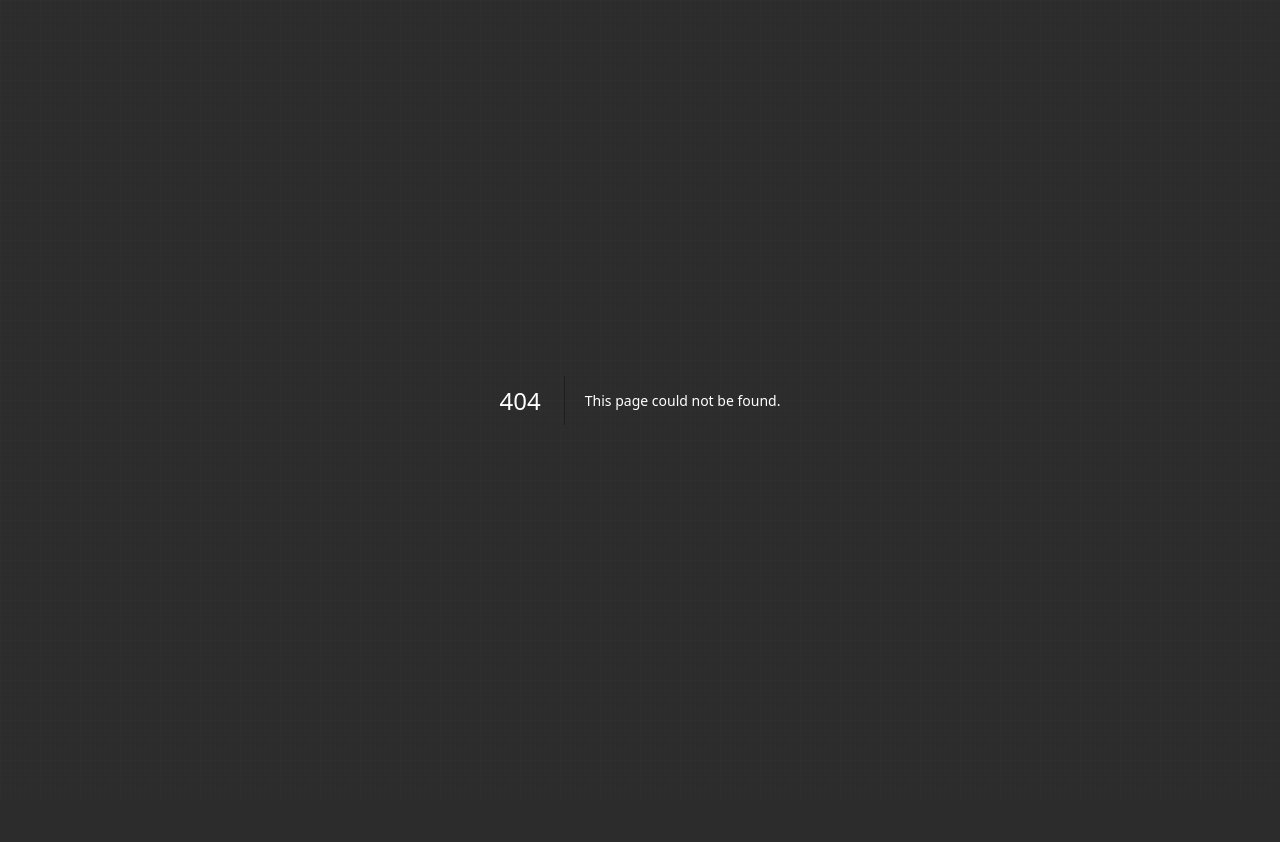
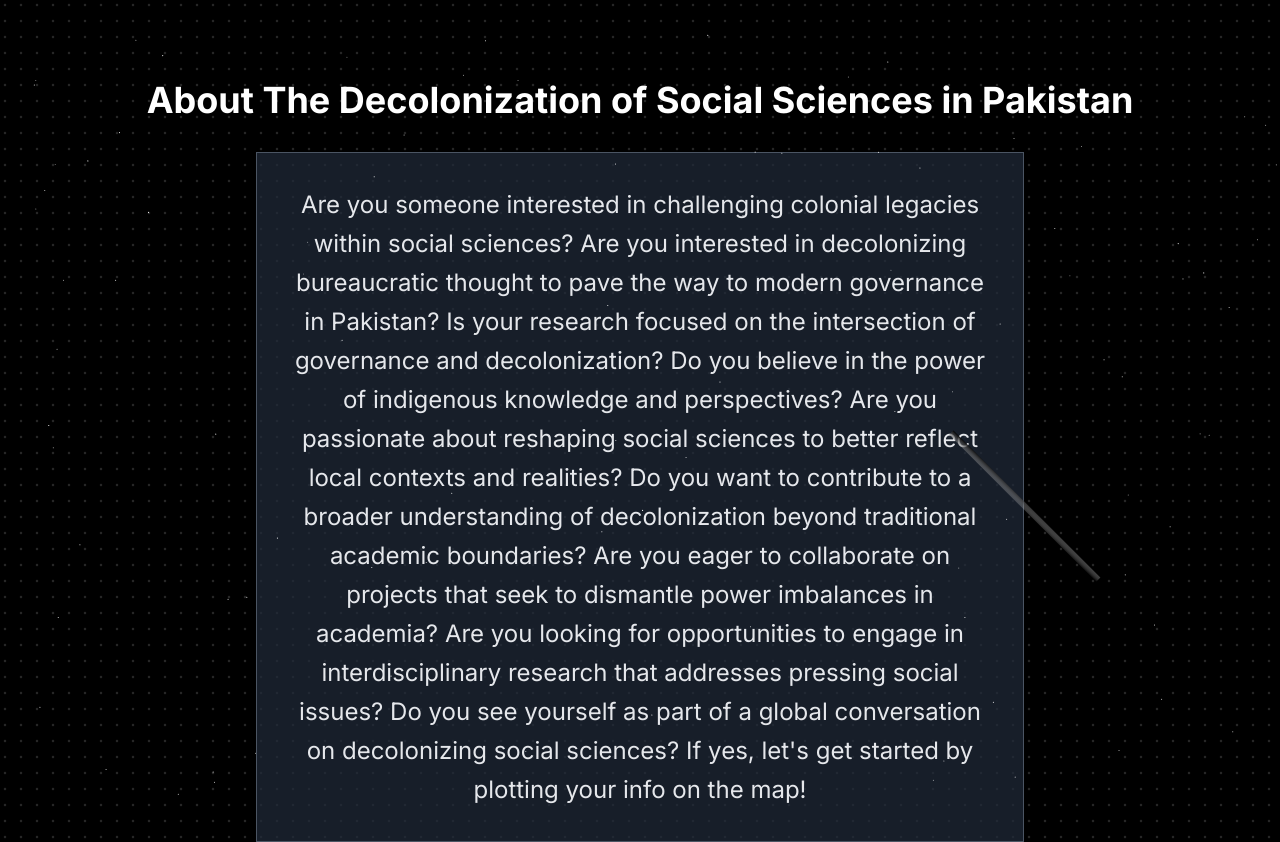
Before and after one commit to ahmkhn/dsspp, a Next.js app in the folder dssp/: page /about in a window 1280 px wide. Before the commit this address had no page. Before the commit the page ends 800 px from the top, so only its background shows below. Built offline with nearby package versions, Linux system fonts and the light colour scheme.

Commit message:
add: about page

```diff
--- /dev/null
+++ b/dssp/app/about/page.tsx
@@ -0,0 +1,27 @@
+import { StarsBackground } from "@/components/ui/stars-background";
+import { ShootingStars } from "@/components/ui/shooting-stars";
+
+export default async function About() {
+  return (
+    <div className="flex w-full flex-col items-center min-h-screen bg-black bg-dot-thick-neutral-800 group justify-center">
+      <StarsBackground className="important" starDensity={0.0001} />
+      <ShootingStars
+        starColor="green-200"
+        trailColor="white"
+        minDelay={800}
+        maxDelay={1200}
+        starHeight={6}
+        starWidth={40}
+      />
+      <a className="z-10 -mt-10 mb-20 bg-white text-black p-2 rounded-2xl" href="/">Homepage</a>
+      <h1 className="text-4xl font-bold text-white mb-8 text-center">
+        About The Decolonization of Social Sciences in Pakistan
+      </h1>
+      <div className="flex flex-col gap-4 text-center border border-gray-600 p-8 rounded-lg bg-gray-800 bg-opacity-75 max-w-3xl mx-auto">
+        <p className="text-2xl text-gray-200 leading-relaxed">
+          Are you someone interested in challenging colonial legacies within social sciences? Are you interested in decolonizing bureaucratic thought to pave the way to modern governance in Pakistan? Is your research focused on the intersection of governance and decolonization? Do you believe in the power of indigenous knowledge and perspectives? Are you passionate about reshaping social sciences to better reflect local contexts and realities? Do you want to contribute to a broader understanding of decolonization beyond traditional academic boundaries? Are you eager to collaborate on projects that seek to dismantle power imbalances in academia? Are you looking for opportunities to engage in interdisciplinary research that addresses pressing social issues? Do you see yourself as part of a global conversation on decolonizing social sciences? If yes, let's get started by plotting your info on the map!
+        </p>
+      </div>
+    </div>
+  );
+}
--- a/dssp/app/map/page.tsx
+++ b/dssp/app/map/page.tsx
@@ -23,7 +23,7 @@ export default async function Map(){
             Homepage
           </a>
           <h1 className="ml-6">Interactive Map</h1>
-          <a className="inline-flex items-center justify-center" href="/"
+          <a className="inline-flex items-center justify-center" href="/about"
 
           style={{
             font: 'bold 12px/20px "Helvetica Neue", Arial, Helvetica, sans-serif',
```
